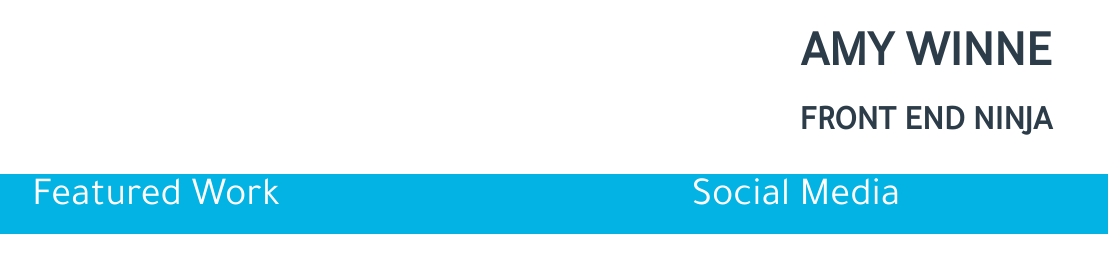
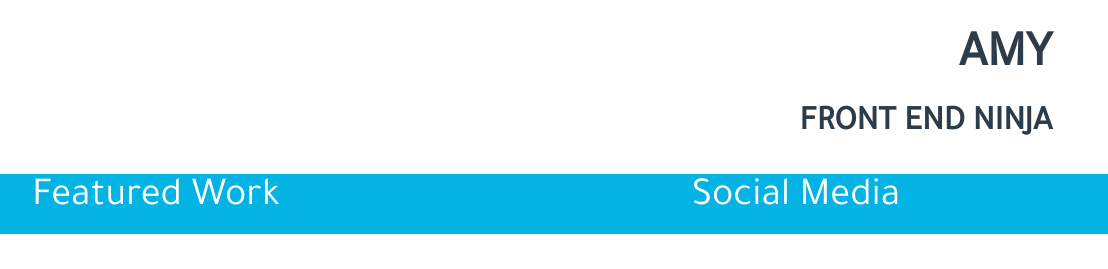
Before and after one commit to threadkind/GWGND01-Portfolio-Site, a plain HTML site: page index.html in a window 1280 px wide. Shown: the top 269 px of the page, 172-1280 px from the left. Drawn offline with nearby package versions, Linux system fonts and the light colour scheme.

Commit message:
Update name

```diff
--- a/index.html
+++ b/index.html
@@ -12,7 +12,7 @@
     <header>
       <div id="header-logo"><img src="images/keyboard.svg" alt="keyboard logo"></div>
       <div id="header-name">
-        <h1>Amy Winne</h1>
+        <h1>Amy</h1>
         <h3>Front End Ninja</h3>
       </div>
     </header>
```
